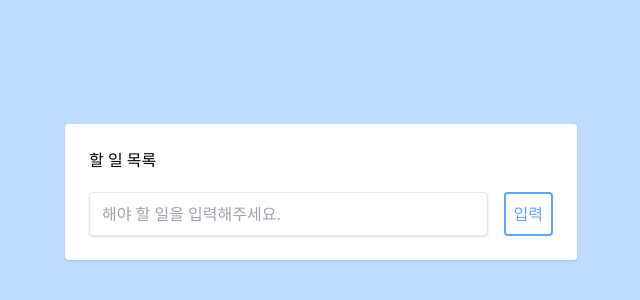
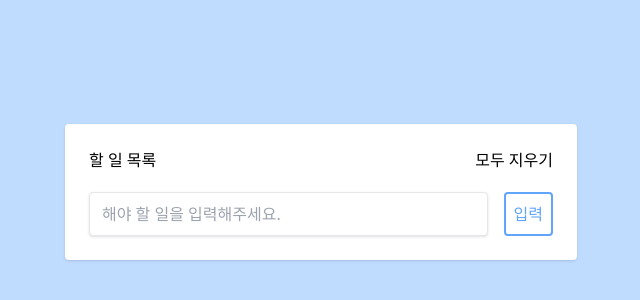
Before and after one commit to polar7bear/Todo-app-with-React, a React (Create React App) app: page / in a window 1280 px wide. Shown: the part 208-508 px from the top of the page, without its empty margins (319-959 px from the left). Built offline with nearby package versions, Linux system fonts and the light colour scheme; the HTML template or start-up script is replaced by a standard one.

Commit message:
모두 지우기 기능 추가

```diff
--- a/src/App.js
+++ b/src/App.js
@@ -32,11 +32,16 @@ export default function App() {
     setTodoData(newTodoData);
   }, [todoData]);
 
+  const handleRemoveClick = () => {
+    setTodoData([]);
+  };
+
   return (
     <div className="flex items-center justify-center w-screen h-screen bg-blue-200">    {/* 이와 같이 함수 안에 html 문법을 작성 하는것을 jsx라고 한다. */}
       <div className="w-full p-6 m-4 bg-white rounded shadow lg:w-3/4 lg:max-w-lg">  {/* 리액트의 barbel이 이러한 jsx문법을 createElement 형식으로 변환해줌 */}
         <div className="flex justify-between mb-3">   {/* jsx에서는 className이라고 명시해야 한다. */}
           <h1>할 일 목록</h1>
+          <button onClick={handleRemoveClick}>모두 지우기</button>
         </div>
 
         <Lists handleClick={handleClick} todoData={todoData} setTodoData={setTodoData} />
```
